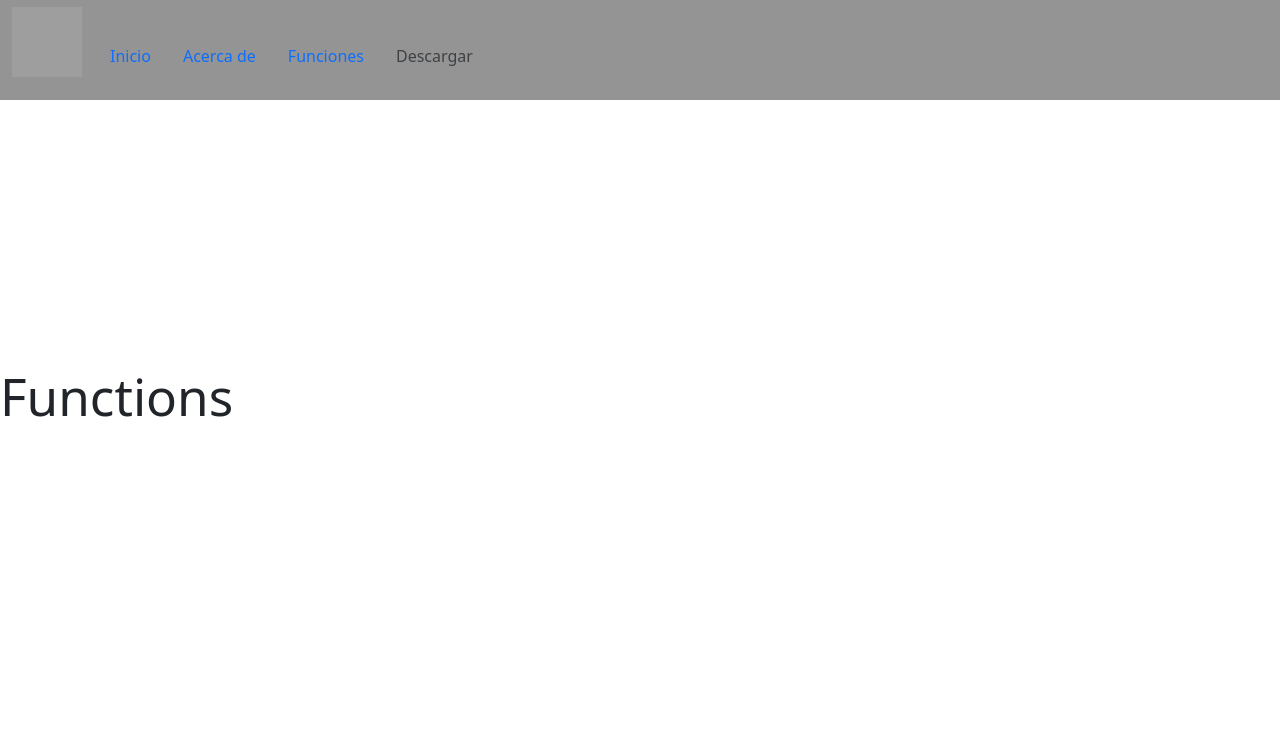
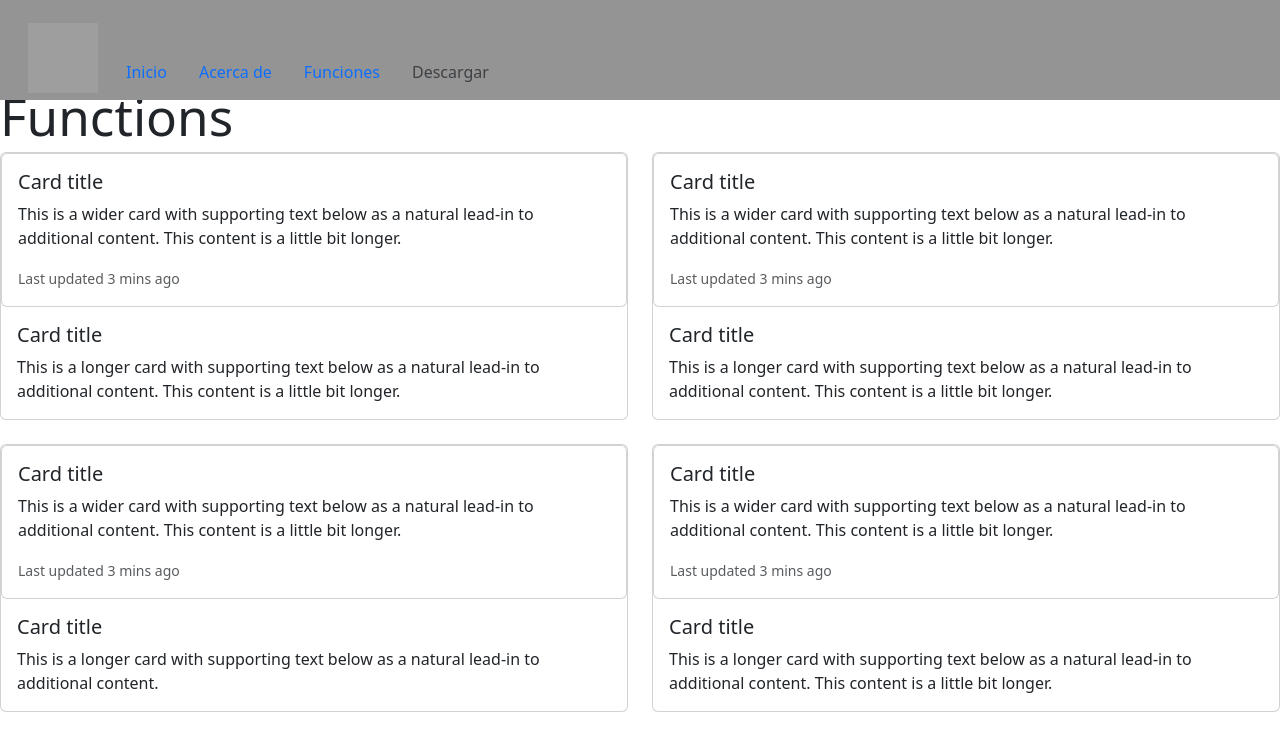
Before and after one commit to IvanVare/web_panikasos_ui, a React (Vite) app: page /Funciones in a window 1280 px wide. Shown: the top 750 px of the page. Built offline with nearby package versions, Linux system fonts and the light colour scheme; grey boxes are pictures that could not be loaded.

Commit message:
Ordenar carpetas

```diff
--- a/src/components/CarouselBody.jsx
+++ b/src/components/CarouselBody.jsx
@@ -1,6 +1,6 @@
 import React, { useEffect, useRef, useState } from "react";
-import { CarouselImages } from "./CarouselImages.js";
-import "./carouselBody.css";
+import { CarouselImages } from "../data/CarouselImages.js";
+import "./styles/carouselBody.css";
 
 function CarouselBody() {
   const listRef = useRef();
--- a/src/components/Header.jsx
+++ b/src/components/Header.jsx
@@ -1,5 +1,5 @@
 import React from "react";
-import styles from "./header.module.css";
+import styles from "./styles/header.module.css";
 import { Outlet } from "react-router-dom";
 
 function Header() {
--- a/src/components/carouselBody.css
+++ b/src/components/styles/carouselBody.css
@@ -15,10 +15,10 @@ img {
 /* Main container */
 
 .main-container {
-  width: 320px;
+  width: 600px;
   height: 520px;
   margin: auto;
-  position: fixed;
+  position: relative;
   top: 20%;
 }
 
@@ -75,12 +75,12 @@ img {
   width: 100%;
   height: 100%;
   border-radius: 20px;
-  border: 1px solid #ff0000;
+  border: 1px solid #000000;
   overflow: hidden;
 }
 
 .class-images {
-  width: 320px;
+  width: 600px;
   height: 520px;
   border: 20px solid black;
   border-radius: 5%; /* Puedes cambiar el grosor, estilo y color */
--- a/src/components/header.module.css
+++ b/src/components/styles/header.module.css
@@ -6,6 +6,9 @@
   left: 0;
   top: 0;
   position: fixed;
+  width: 100%;
+  padding: 1rem;
+  z-index: 1000;
 }
 
 ul {
--- /dev/null
+++ b/src/components/styles/styleHome.css
@@ -0,0 +1,8 @@
+.content {
+  padding-top: 80px; /* Adjust this value to the height of your navbar */
+}
+
+/* Additional styling for the content */
+.main-content {
+  padding: 20px;
+}
--- a/src/pages/Functions.jsx
+++ b/src/pages/Functions.jsx
@@ -2,6 +2,116 @@ export default function Functions() {
   return (
     <>
       <h1>Functions</h1>
+
+      <div class="row row-cols-1 row-cols-md-2 g-4">
+        <div class="col">
+          <div class="card">
+            <div class="card">
+              <div class="card-body">
+                <h5 class="card-title">Card title</h5>
+                <p class="card-text">
+                  This is a wider card with supporting text below as a natural
+                  lead-in to additional content. This content is a little bit
+                  longer.
+                </p>
+                <p class="card-text">
+                  <small class="text-body-secondary">
+                    Last updated 3 mins ago
+                  </small>
+                </p>
+              </div>
+            </div>
+            <div class="card-body">
+              <h5 class="card-title">Card title</h5>
+              <p class="card-text">
+                This is a longer card with supporting text below as a natural
+                lead-in to additional content. This content is a little bit
+                longer.
+              </p>
+            </div>
+          </div>
+        </div>
+        <div class="col">
+          <div class="card">
+            <div class="card">
+              <div class="card-body">
+                <h5 class="card-title">Card title</h5>
+                <p class="card-text">
+                  This is a wider card with supporting text below as a natural
+                  lead-in to additional content. This content is a little bit
+                  longer.
+                </p>
+                <p class="card-text">
+                  <small class="text-body-secondary">
+                    Last updated 3 mins ago
+                  </small>
+                </p>
+              </div>
+            </div>
+            <div class="card-body">
+              <h5 class="card-title">Card title</h5>
+              <p class="card-text">
+                This is a longer card with supporting text below as a natural
+                lead-in to additional content. This content is a little bit
+                longer.
+              </p>
+            </div>
+          </div>
+        </div>
+        <div class="col">
+          <div class="card">
+            <div class="card">
+              <div class="card-body">
+                <h5 class="card-title">Card title</h5>
+                <p class="card-text">
+                  This is a wider card with supporting text below as a natural
+                  lead-in to additional content. This content is a little bit
+                  longer.
+                </p>
+                <p class="card-text">
+                  <small class="text-body-secondary">
+                    Last updated 3 mins ago
+                  </small>
+                </p>
+              </div>
+            </div>
+            <div class="card-body">
+              <h5 class="card-title">Card title</h5>
+              <p class="card-text">
+                This is a longer card with supporting text below as a natural
+                lead-in to additional content.
+              </p>
+            </div>
+          </div>
+        </div>
+        <div class="col">
+          <div class="card">
+            <div class="card">
+              <div class="card-body">
+                <h5 class="card-title">Card title</h5>
+                <p class="card-text">
+                  This is a wider card with supporting text below as a natural
+                  lead-in to additional content. This content is a little bit
+                  longer.
+                </p>
+                <p class="card-text">
+                  <small class="text-body-secondary">
+                    Last updated 3 mins ago
+                  </small>
+                </p>
+              </div>
+            </div>
+            <div class="card-body">
+              <h5 class="card-title">Card title</h5>
+              <p class="card-text">
+                This is a longer card with supporting text below as a natural
+                lead-in to additional content. This content is a little bit
+                longer.
+              </p>
+            </div>
+          </div>
+        </div>
+      </div>
     </>
   );
 }
--- a/src/pages/Home.jsx
+++ b/src/pages/Home.jsx
@@ -1,9 +1,53 @@
-import Carouselbody from "../components/CarouselBody";
-function Home() {
+import CarouselBody from "../components/CarouselBody";
+import "../components/styles/styleHome.css";
+export default function Home() {
   return (
     <>
-      <h1>Home</h1>
+      <div className="content">
+        <div class="card">
+          <div class="card-body">
+            <h5 class="card-title">Titulo de la carta</h5>
+            <p class="card-text">
+              This is a wider card with supporting text below as a natural sadas
+              lead-in to additional content. This content is a little bit as dsa
+              d longer.asddddddddddddddddddddddddddddddddddddddd asdasd asd asd
+              sad asd asdasd as
+            </p>
+
+            <ul class="list-group">
+              <li class="list-group-item disabled" aria-disabled="true">
+                A disabled item
+              </li>
+              <li class="list-group-item">A second item</li>
+            </ul>
+            <p class="card-text">
+              <small class="text-body-secondary">Last updated 3 mins ago</small>
+            </p>
+          </div>
+        </div>
+
+        <h1 className="home__title">
+          <span>Para qué pagarlo completo....</span> Transferencia!!!
+        </h1>
+
+        <div class="card">
+          <div class="card-body">Pos una app bonita</div>
+        </div>
+        <br />
+
+        <br />
+        <div>
+          <ul class="list-group">
+            <li class="list-group-item disabled" aria-disabled="true">
+              A disabled item
+            </li>
+            <li class="list-group-item">A second item</li>
+            <li class="list-group-item">A third item</li>
+            <li class="list-group-item">A fourth item</li>
+            <li class="list-group-item">And a fifth one</li>
+          </ul>
+        </div>
+      </div>
     </>
   );
 }
-export default Home;
```
Also changed, not shown: src/data/CarouselImages.js (renamed from src/components/CarouselImages.js).
